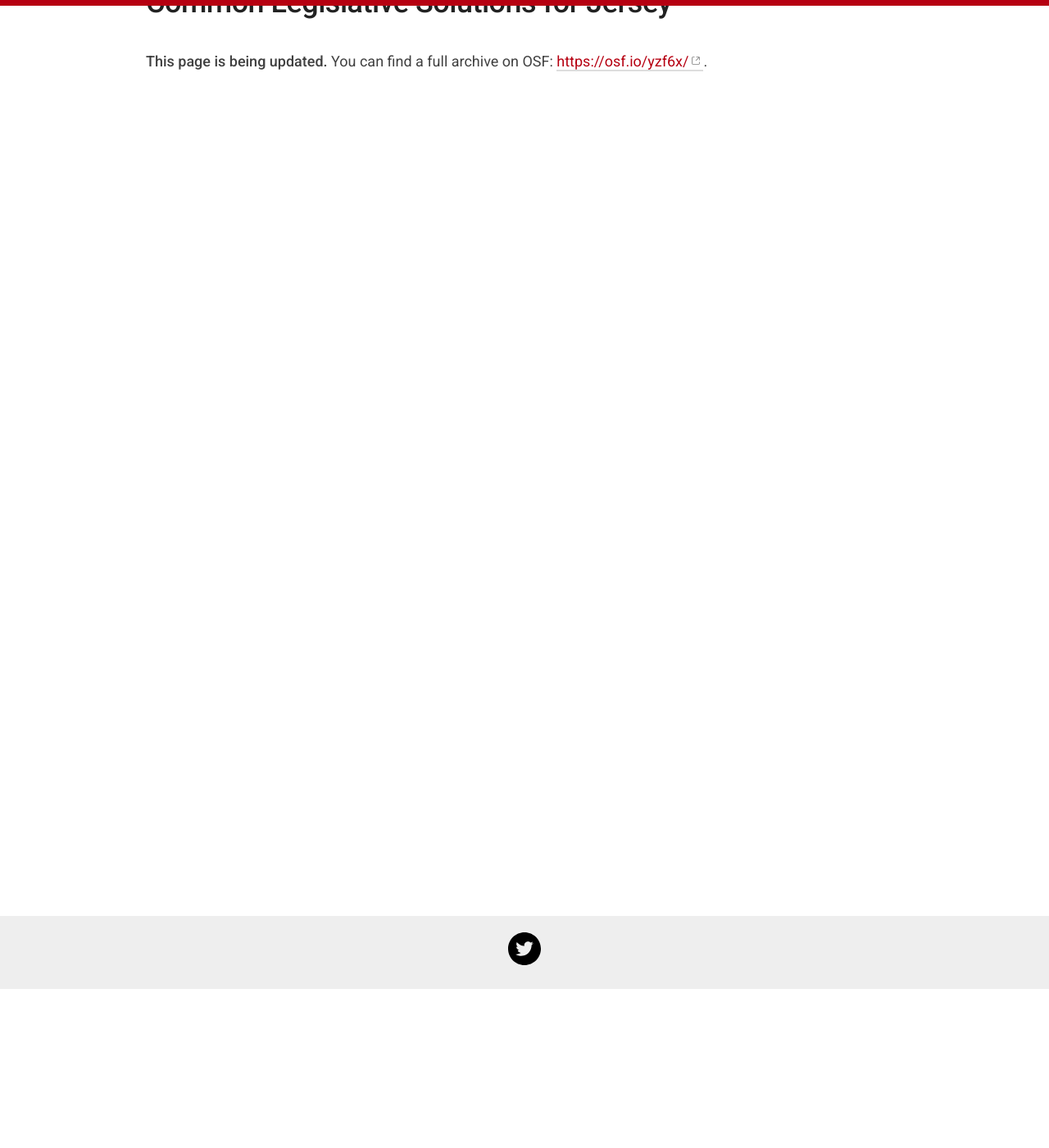
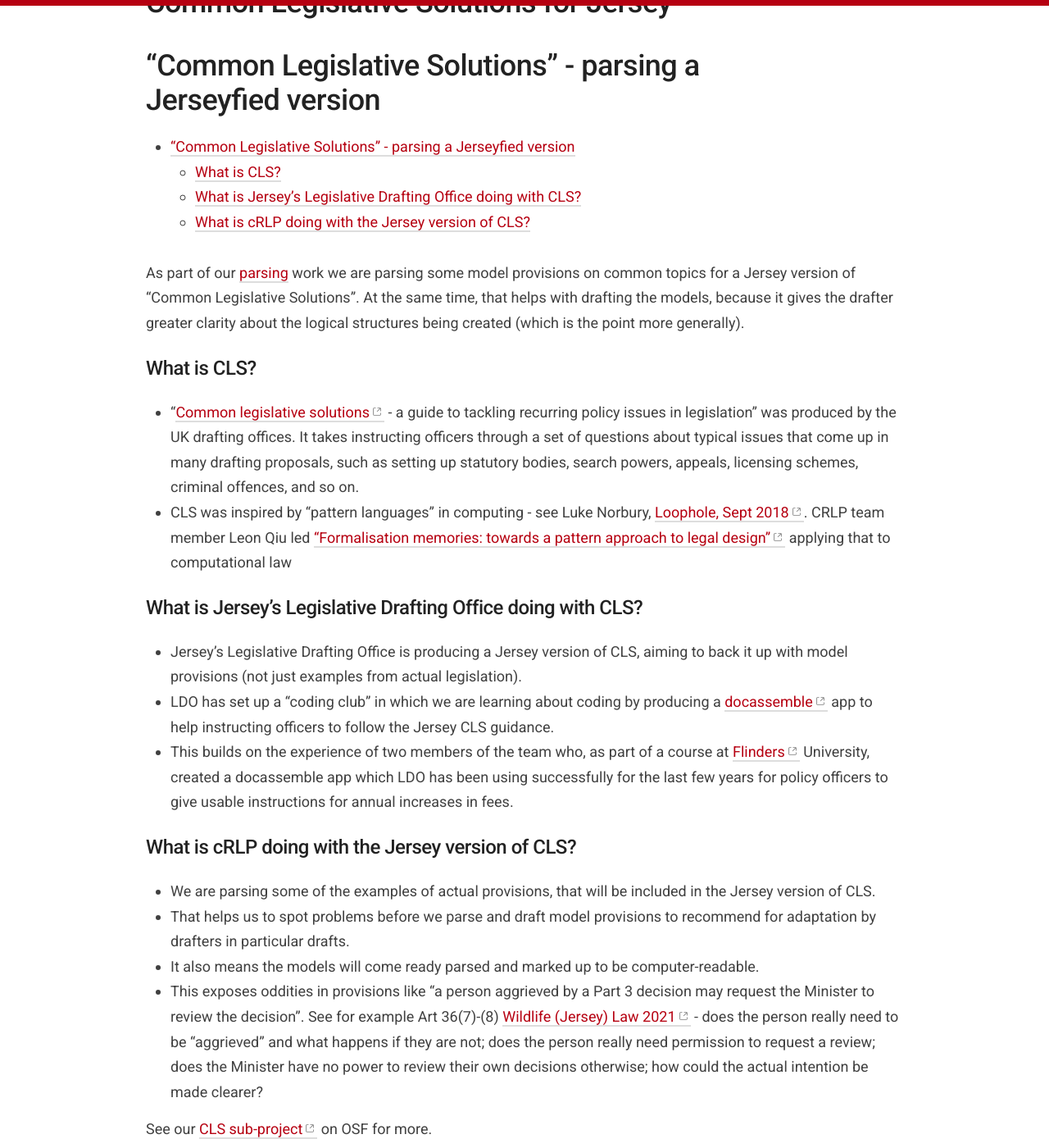
Before and after one commit to crlp-jerseyldo/crlp-jerseyldo.github.io, a Jekyll site: the page built from _pages/cls.md, in a window 1280 px wide and 1400 px high, scrolled down 194 px. Shown: the whole window at 82% size. Built offline with Jekyll 4.4.1, drawn with Linux system fonts in a browser that asks for light colours.

Commit message:
Update cls.md
Filled out this page, mainly from CALC2024 & OSF

```diff
--- a/_pages/cls.md
+++ b/_pages/cls.md
@@ -6,4 +6,28 @@ parent: Our work
 parent_url: /work/
 ---
 
+# "Common Legislative Solutions" - parsing a Jerseyfied version
+
+* TOC
+{:toc}
+
+As part of our [parsing](/parsing-exercises) work we are parsing some model provisions on common topics for a Jersey version of "Common Legislative Solutions". At the same time, that helps with drafting the models, because it gives the drafter greater clarity about the logical structures being created (which is the point more generally).
+
+## What is CLS?
+* “[Common legislative solutions](https://www.gov.uk/government/publications/common-legislative-solutions-a-guide-to-tackling-recurring-policy-issues-in-legislation){:target="_blank"} - a guide to tackling recurring policy issues in legislation” was produced by the UK drafting offices. It takes instructing officers through a set of questions about typical issues that come up in many drafting proposals, such as setting up statutory bodies, search powers, appeals, licensing schemes, criminal offences, and so on.
+* CLS was inspired by “pattern languages” in computing - see Luke Norbury, [Loophole, Sept 2018](https://www.calc.ngo/publications/loopholes){:target="_blank"}. CRLP team member Leon Qiu led [“Formalisation memories: towards a pattern approach to legal design”](https://jusletter-it.weblaw.ch/issues/2024/28-Maerz-2024/formalisation-memori_15306e8304.html__ONCE&login=false){:target="_blank"} applying that to computational law
+
+## What is Jersey's Legislative Drafting Office doing with CLS?
+* Jersey's Legislative Drafting Office is producing a Jersey version of CLS, aiming to back it up with model provisions (not just examples from actual legislation).
+* LDO has set up a “coding club” in which we are learning about coding by producing a [docassemble](https://docassemble.org/){:target="_blank"} app to help instructing officers to follow the Jersey CLS guidance.
+* This builds on the experience of two members of the team who, as part of a course at [Flinders](https://docassemble.flinders.edu.au/interview?i=docassemble.FlindersUniDocassembleFrontPage:data/questions/main.yml){:target="_blank"} University, created a docassemble app which LDO has been using successfully for the last few years for policy officers to give usable instructions for annual increases in fees.
+
+## What is cRLP doing with the Jersey version of CLS?
+* We are parsing some of the examples of actual provisions, that will be included in the Jersey version of CLS.
+* That helps us to spot problems before we parse and draft model provisions to recommend for adaptation by drafters in particular drafts.
+* It also means the models will come ready parsed and marked up to be computer-readable.
+* This exposes oddities in provisions like “a person aggrieved by a Part 3 decision may request the Minister to review the decision”. See for example Art 36(7)-(8) [Wildlife (Jersey) Law 2021](https://www.jerseylaw.je/laws/current/Pages/02.950.aspx){:target="_blank"} - does the person really need to be "aggrieved" and what happens if they are not; does the person really need permission to request a review; does the Minister have no power to review their own decisions otherwise; how could the actual intention be made clearer?
+
+See our [CLS sub-project](https://osf.io/ywq82/){:target="_blank"} on OSF for more.
+
 **This page is being updated.** You can find a full archive on OSF: <https://osf.io/yzf6x/>{:target="_blank"}.
```
